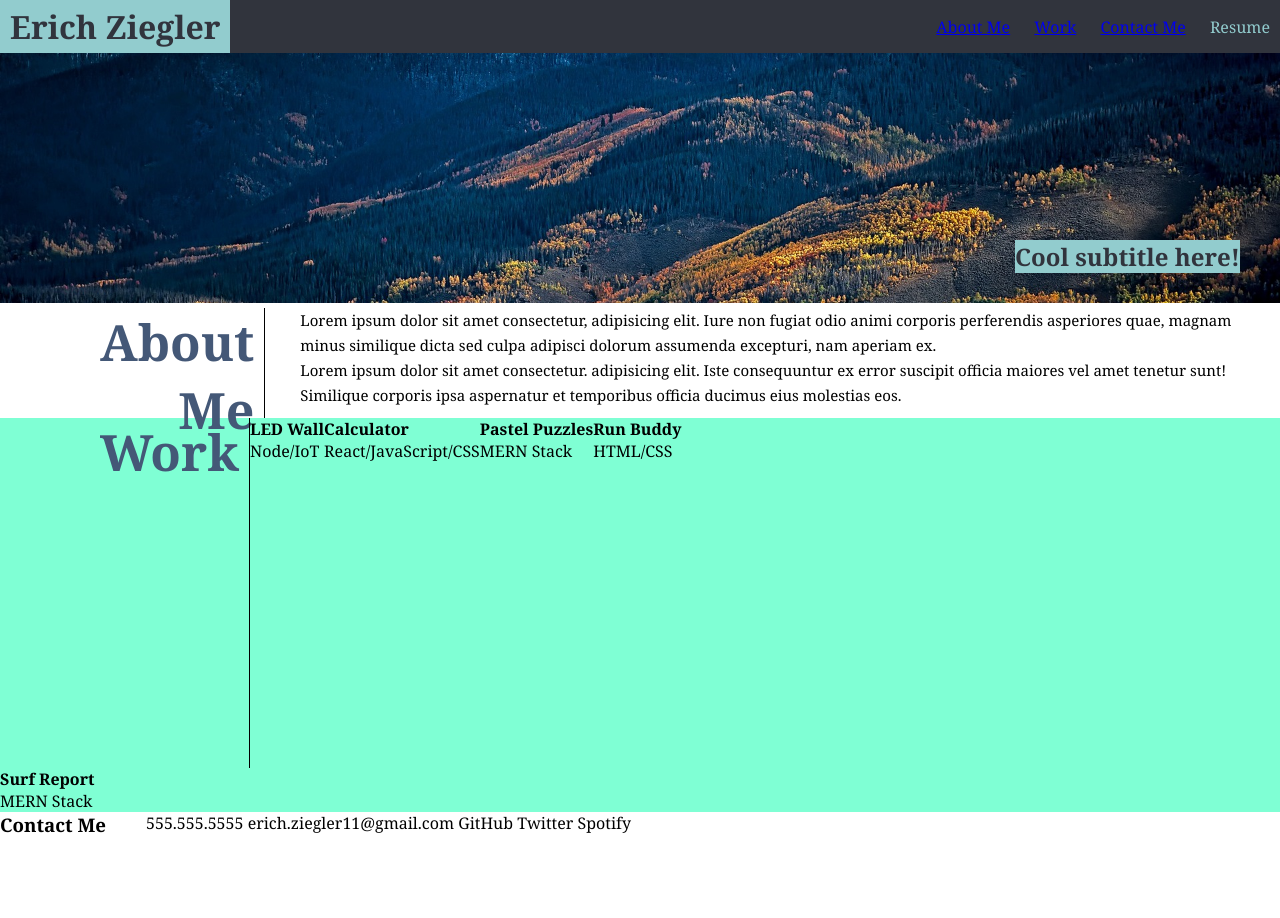
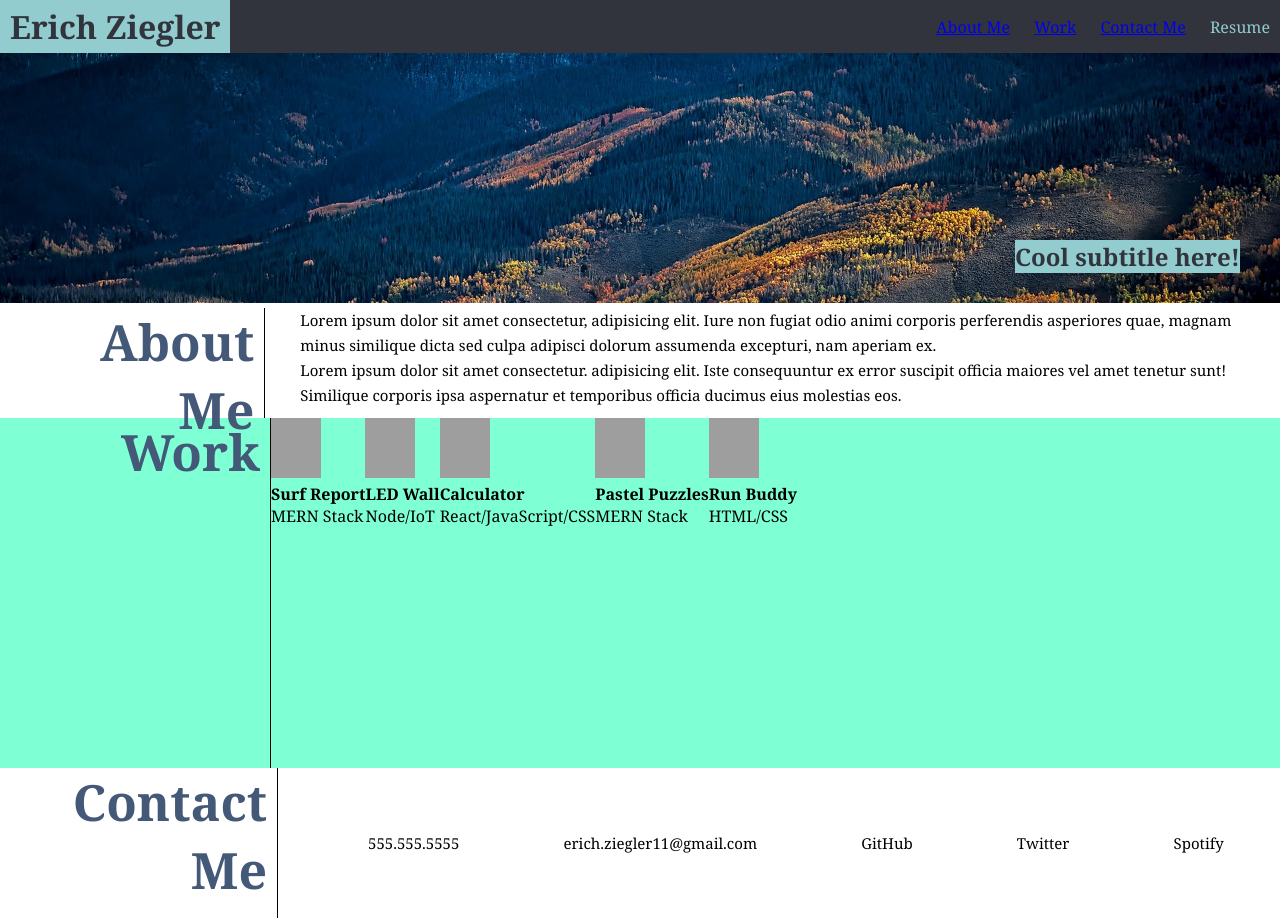
Before and after one commit to eziegler11/first-professional-portfolio, a plain HTML site: page index.html in a window 1280 px wide. Before the commit the page ends 837 px from the top, so only its background shows below. Drawn offline with Linux system fonts and the light colour scheme; grey boxes are pictures that could not be loaded.

Commit message:
Added placeholder images for work section, finished placement for footer elements

```diff
--- a/assets/style.css
+++ b/assets/style.css
@@ -80,23 +80,31 @@ h2 {
     font-size: 50px;
     text-align: right;
     border-right: 1px solid black;
-    margin-left: 100px;
+    margin-left: 121px;
     padding-right: 10px;
     height: 350px;
 }
-
-
-
-
-
 
 /* Footer Styling */
 
 footer {
     display: flex;
+    align-items: center;
+}
+
+footer h3 {
+    color: #445877;
+    font-size: 50px;
+    text-align: right;
+    border-right: 1px solid black;
+    padding-right: 10px;
+    height: 150px;
+    width: 267px;
 }
 
 footer ul li {
     list-style: none;
     display: inline-block;
+    padding: 0 50px;
+    font-size: 15px;
 }
--- a/index.html
+++ b/index.html
@@ -40,9 +40,10 @@
 
     <!-- Links to projects/work start below here -->
         <section id="work" class="projects">
+            <h3>Work</h3>
             <article class="project">
-                <h3>Work</h3>
                 <figure class="project-headings">
+                    <a href="https://www.tutorialspoint.com"><img src="https://www.tutorialspoint.com/assets/questions/media/426142-1668760765.png" alt="Tutorialspoint" style="width:50px;height:60px;"></a>
                     <h4>Surf Report</h4>
                     <p>MERN Stack</p>
                 </figure>
@@ -50,6 +51,7 @@
 
             <article class="project">
                 <figure class="project-headings">
+                    <a href="https://www.tutorialspoint.com"><img src="https://www.tutorialspoint.com/assets/questions/media/426142-1668760765.png" alt="Tutorialspoint" style="width:50px;height:60px;"></a>
                     <h4>LED Wall</h4>
                     <p>Node/IoT</p>
                 </figure>
@@ -57,6 +59,7 @@
 
             <article class="project">
                 <figure class="project-headings">
+                    <a href="https://www.tutorialspoint.com"><img src="https://www.tutorialspoint.com/assets/questions/media/426142-1668760765.png" alt="Tutorialspoint" style="width:50px;height:60px;"></a>
                     <h4>Calculator</h4>
                     <p>React/JavaScript/CSS</p>
                 </figure>
@@ -64,6 +67,7 @@
 
             <article class="project">
                 <figure class="project-headings">
+                    <a href="https://www.tutorialspoint.com"><img src="https://www.tutorialspoint.com/assets/questions/media/426142-1668760765.png" alt="Tutorialspoint" style="width:50px;height:60px;"></a>
                     <h4>Pastel Puzzles</h4>
                     <p>MERN Stack</p>
                 </figure>
@@ -71,6 +75,7 @@
 
             <article class="project">
                 <figure class="project-headings">
+                    <a href="https://www.tutorialspoint.com"><img src="https://www.tutorialspoint.com/assets/questions/media/426142-1668760765.png" alt="Tutorialspoint" style="width:50px;height:60px;"></a>
                     <h4>Run Buddy</h4>
                     <p>HTML/CSS</p>
                 </figure>
```
